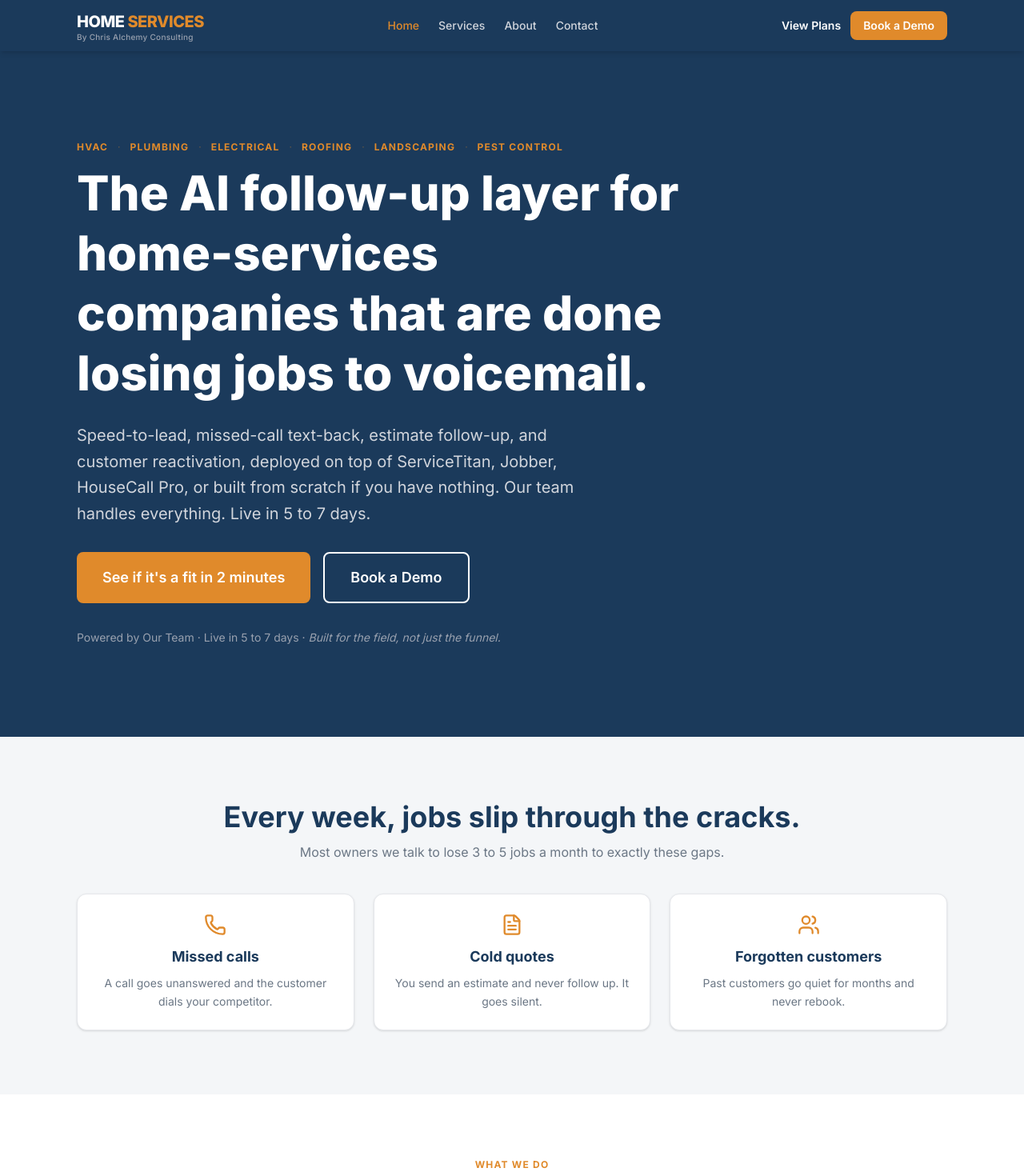
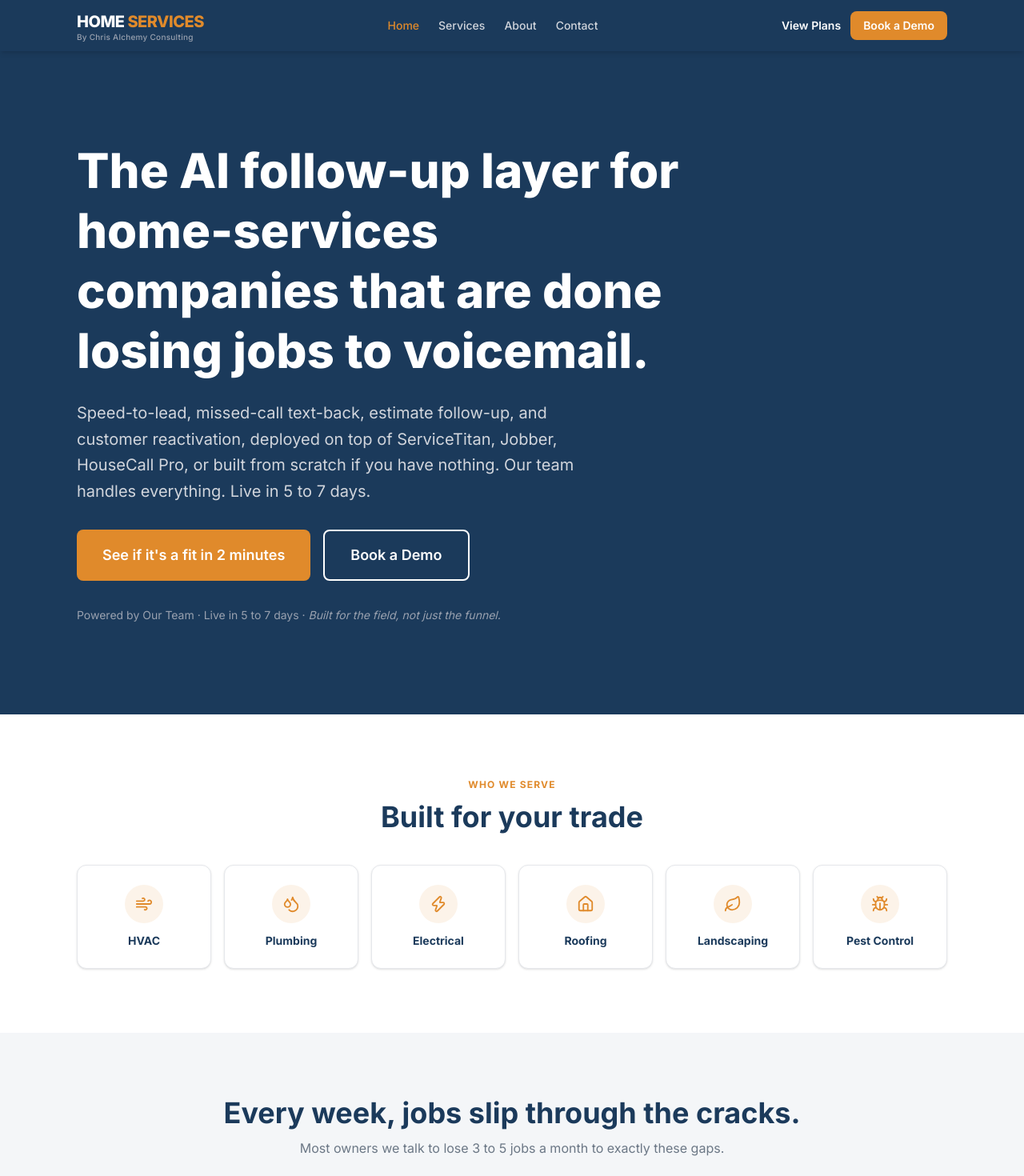
Before and after one commit to muhammadfaizanrauff-tech/HOMESERVICES, a Next.js app: page / in a window 1280 px wide. Shown: the top 1470 px of the page at 80% size. Built offline with nearby package versions, Linux system fonts and the light colour scheme.

Commit message:
Add Who We Serve section with per-niche buttons to homepage
Replaces the orphaned text-link trade row in the hero with a
dedicated section linking to each /for/[trade] landing page.

Co-Authored-By: Claude Sonnet 5 <noreply@anthropic.com>

```diff
--- a/app/page.tsx
+++ b/app/page.tsx
@@ -1,6 +1,9 @@
 import type { Metadata } from "next";
 import Link from "next/link";
-import { ArrowRight, Phone, FileText, Users, Zap, Clock, Star, TrendingUp, Bot } from "lucide-react";
+import {
+  ArrowRight, Phone, FileText, Users, Zap, Clock, Star, TrendingUp, Bot,
+  Wind, Droplets, Home as HomeIcon, Leaf, Bug,
+} from "lucide-react";
 import Section, { Eyebrow } from "@/components/Section";
 import Button from "@/components/Button";
 import CTABanner from "@/components/CTABanner";
@@ -8,6 +11,15 @@ import PricingCard from "@/components/PricingCard";
 import FAQItem from "@/components/FAQItem";
 import { plans } from "@/content/plans";
 import { faqs } from "@/content/faqs";
+
+const NICHES = [
+  { label: "HVAC",         slug: "hvac",         icon: Wind },
+  { label: "Plumbing",     slug: "plumbing",     icon: Droplets },
+  { label: "Electrical",   slug: "electrical",   icon: Zap },
+  { label: "Roofing",      slug: "roofing",      icon: HomeIcon },
+  { label: "Landscaping",  slug: "landscaping",  icon: Leaf },
+  { label: "Pest Control", slug: "pest_control", icon: Bug },
+];
 
 export const metadata: Metadata = {
   title: "ChrisAlchemy Consulting: Stop Losing Jobs to Missed Calls",
@@ -21,28 +33,6 @@ export default function HomePage() {
       {/* Hero */}
       <section className="bg-navy py-20 md:py-28">
         <div className="max-w-6xl mx-auto px-4 sm:px-6 lg:px-8">
-          <div className="flex flex-wrap gap-x-3 gap-y-1 mb-3">
-            {[
-              { label: "HVAC",         slug: "hvac" },
-              { label: "Plumbing",     slug: "plumbing" },
-              { label: "Electrical",   slug: "electrical" },
-              { label: "Roofing",      slug: "roofing" },
-              { label: "Landscaping",  slug: "landscaping" },
-              { label: "Pest Control", slug: "pest_control" },
-            ].map((t, i, arr) => (
-              <span key={t.slug} className="flex items-center gap-3">
-                <Link
-                  href={`/for/${t.slug}`}
-                  className="text-xs font-bold tracking-widest uppercase text-orange-brand hover:text-white transition-colors"
-                >
-                  {t.label}
-                </Link>
-                {i < arr.length - 1 && (
-                  <span className="text-orange-brand/40 text-xs">·</span>
-                )}
-              </span>
-            ))}
-          </div>
           <h1 className="text-3xl sm:text-4xl md:text-6xl font-extrabold text-white leading-tight max-w-3xl mb-6">
             The AI follow-up layer for home-services companies that are done losing jobs to voicemail.
           </h1>
@@ -70,6 +60,28 @@ export default function HomePage() {
           </p>
         </div>
       </section>
+
+      {/* Who We Serve */}
+      <Section>
+        <Eyebrow className="text-center block">Who We Serve</Eyebrow>
+        <h2 className="text-3xl md:text-4xl font-bold text-navy mb-10 text-center">
+          Built for your trade
+        </h2>
+        <div className="grid grid-cols-2 sm:grid-cols-3 md:grid-cols-6 gap-4">
+          {NICHES.map(({ label, slug, icon: Icon }) => (
+            <Link
+              key={slug}
+              href={`/for/${slug}`}
+              className="group flex flex-col items-center gap-3 bg-white rounded-xl border border-gray-200 p-6 text-center shadow-sm hover:border-orange-brand hover:shadow-md transition-all"
+            >
+              <span className="w-12 h-12 rounded-full bg-orange-brand/10 text-orange-brand flex items-center justify-center group-hover:bg-orange-brand group-hover:text-white transition-colors">
+                <Icon size={22} />
+              </span>
+              <span className="font-bold text-navy text-sm">{label}</span>
+            </Link>
+          ))}
+        </div>
+      </Section>
 
       {/* Pain Agitation */}
       <Section gray>
```
